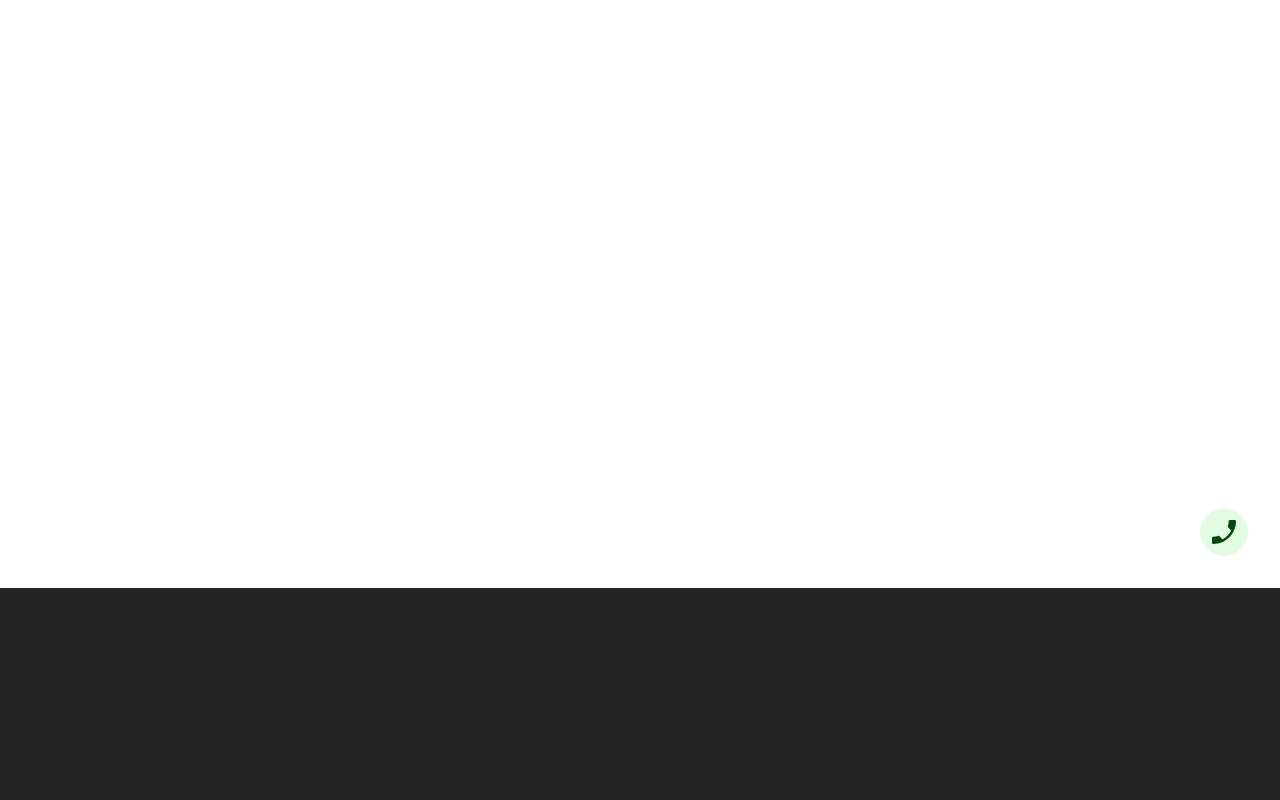
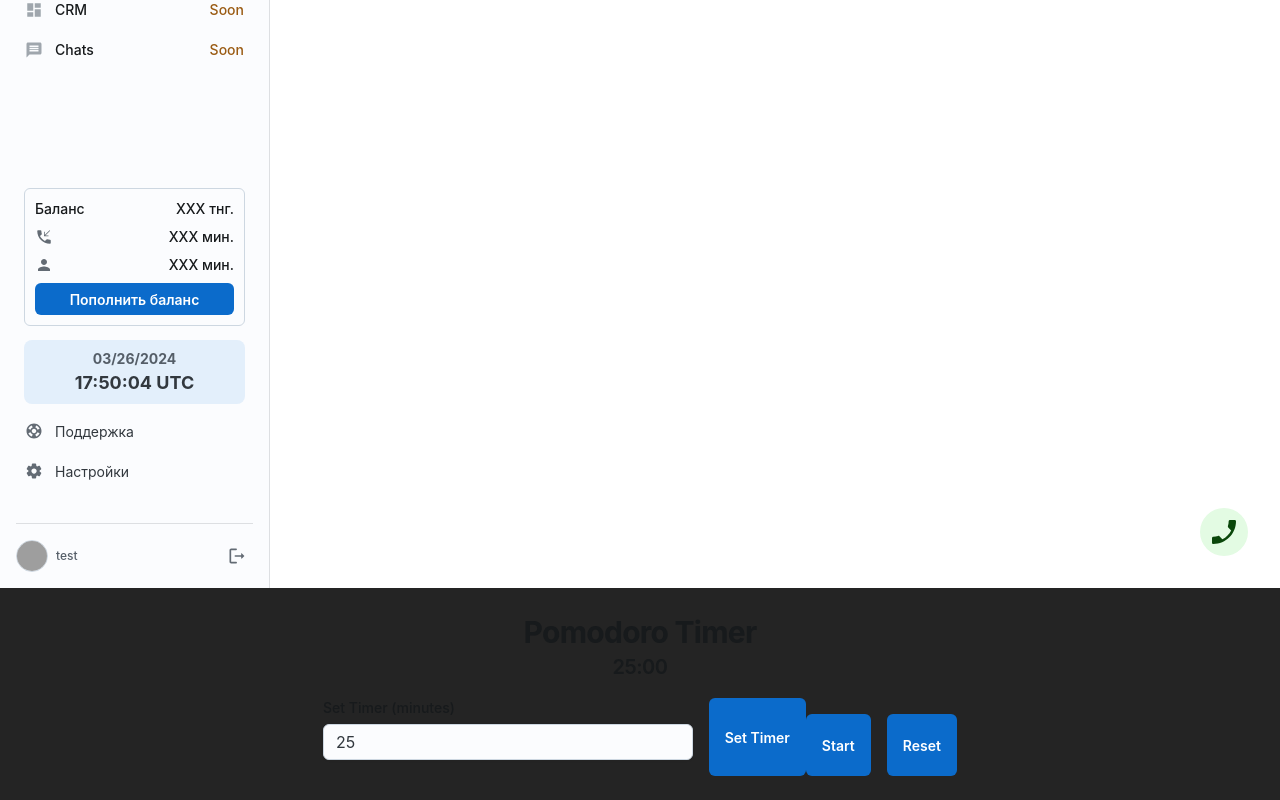
Before and after one commit to Turrain/mui-app, a React (Vite) app: page /pomodoro in a window 1280 px wide. Before the commit this address had no page. Shown: the part 212-1012 px from the top of the page. Before the commit the page ends 800 px from the top, so only its background shows below. Built offline with nearby package versions, Linux system fonts and the light colour scheme; grey boxes are pictures that could not be loaded.

Commit message:
create pomodoro page but it is not done and seems like bullshit

```diff
--- a/src/App.tsx
+++ b/src/App.tsx
@@ -14,6 +14,7 @@ import VirtualManagerPage from "./components/pages/VirtualManagerPage";
 import CRMPage from "./components/pages/CRMPage";
 import ChatsPage from "./components/pages/ChatsPage";
 import CallButton from "./components/CallButton";
+import PomodoroTimer from "./components/pages/PomodoroPage";
 
 export default function App() {
     return (
@@ -30,6 +31,7 @@ export default function App() {
                             <Route path="/crm" element={<CRMPage />} />
                             <Route path="/kanban" element={<Kanban />} />
                             <Route path="/chats" element={<ChatsPage />} />
+                            <Route path="/pomodoro" element={<PomodoroTimer/>} />
                         {/* </Route> */}
 
 
--- a/src/components/pages/PomodoroPage.tsx
+++ b/src/components/pages/PomodoroPage.tsx
@@ -0,0 +1,84 @@
+import React, { useState, useEffect, ChangeEvent } from 'react';
+import { Button, Typography, Box, FormControl, FormLabel, Input } from '@mui/joy';
+import Sidebar from '../Sidebar';
+
+const PomodoroTimer: React.FC = () => {
+    const [time, setTime] = useState<number>(25 * 60); // Default time 25 minutes
+    const [timerOn, setTimerOn] = useState<boolean>(false);
+    const [customTime, setCustomTime] = useState<number>(25);
+
+    useEffect(() => {
+        let interval: NodeJS.Timeout | null = null;
+
+        if (timerOn && time > 0) {
+            interval = setInterval(() => {
+                setTime((prevTime) => prevTime - 1);
+            }, 1000);
+        } else if (time === 0) {
+            setTimerOn(false);
+            if (interval) clearInterval(interval);
+        }
+
+        return () => {
+            if (interval) clearInterval(interval);
+        };
+    }, [timerOn, time]);
+
+    const formatTime = (timeInSeconds: number): string => {
+        const minutes = Math.floor(timeInSeconds / 60);
+        const seconds = timeInSeconds % 60;
+        return `${minutes < 10 ? '0' : ''}${minutes}:${seconds < 10 ? '0' : ''}${seconds}`;
+    };
+
+    const handleStartStop = () => {
+        setTimerOn(!timerOn);
+    };
+
+    const handleReset = () => {
+        setTimerOn(false);
+        setTime(customTime * 60);
+    };
+
+    const handleCustomTimeChange = (e: ChangeEvent<HTMLInputElement>) => {
+        setCustomTime(Number(e.target.value));
+    };
+
+    const setCustomTimer = () => {
+        setTime(customTime * 60);
+    };
+
+    return (
+        <>
+            <Sidebar />
+            <Box sx={{ textAlign: 'center', p: 3, height: '100%'}}>
+                <Typography level="h2" component="div">
+                    Pomodoro Timer
+                </Typography>
+                <Typography level="h4" component="div" sx={{ mb: 2 }}>
+                    {formatTime(time)}
+                </Typography>
+
+                <Box sx={{ display: 'flex', justifyContent: 'center', alignContent: 'center' }}>
+                    <FormControl sx={{ mb: 2, mr: 2, width: '30%' }}>
+                        <FormLabel>Set Timer (minutes)</FormLabel>
+                        <Input
+                            type="number"
+                            value={customTime}
+                            onChange={handleCustomTimeChange}
+                        />
+                    </FormControl>
+                    <Button onClick={setCustomTimer}>Set Timer</Button>
+
+                    <Box sx={{ mt: 2, display: 'flex' }}>
+                        <Button onClick={handleStartStop} sx={{ mr: 2 }}>
+                            {timerOn ? 'Pause' : 'Start'}
+                        </Button>
+                        <Button onClick={handleReset}>Reset</Button>
+                    </Box>
+                </Box>
+            </Box>
+        </>
+    );
+};
+
+export default PomodoroTimer;
```
